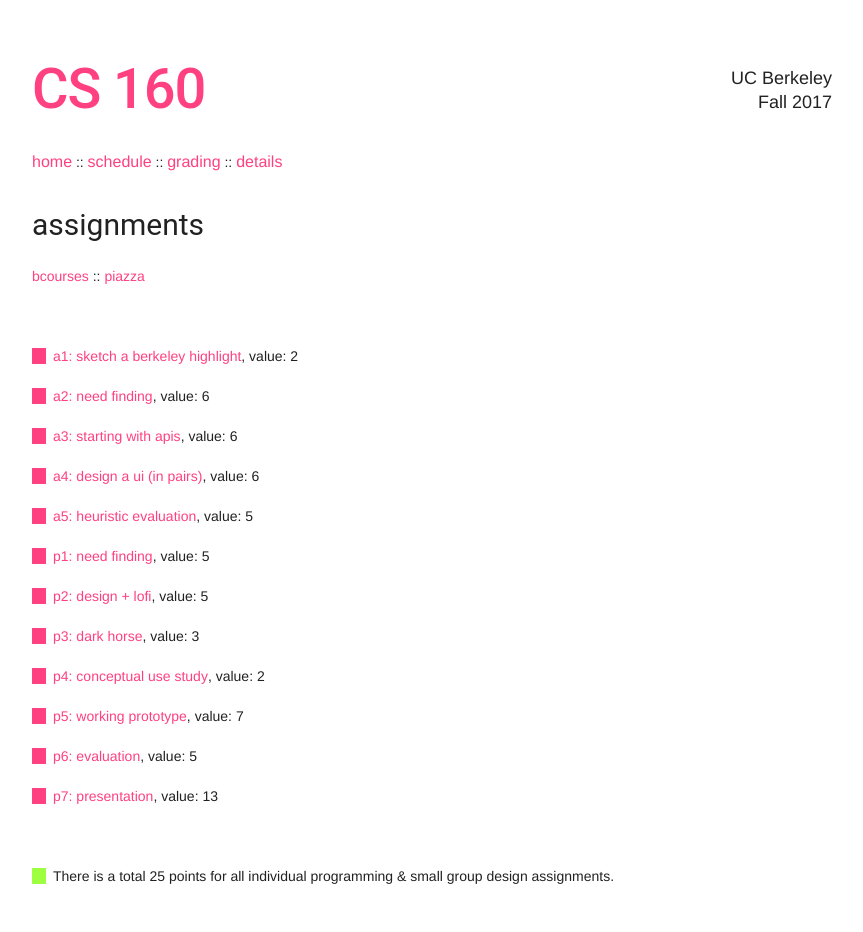
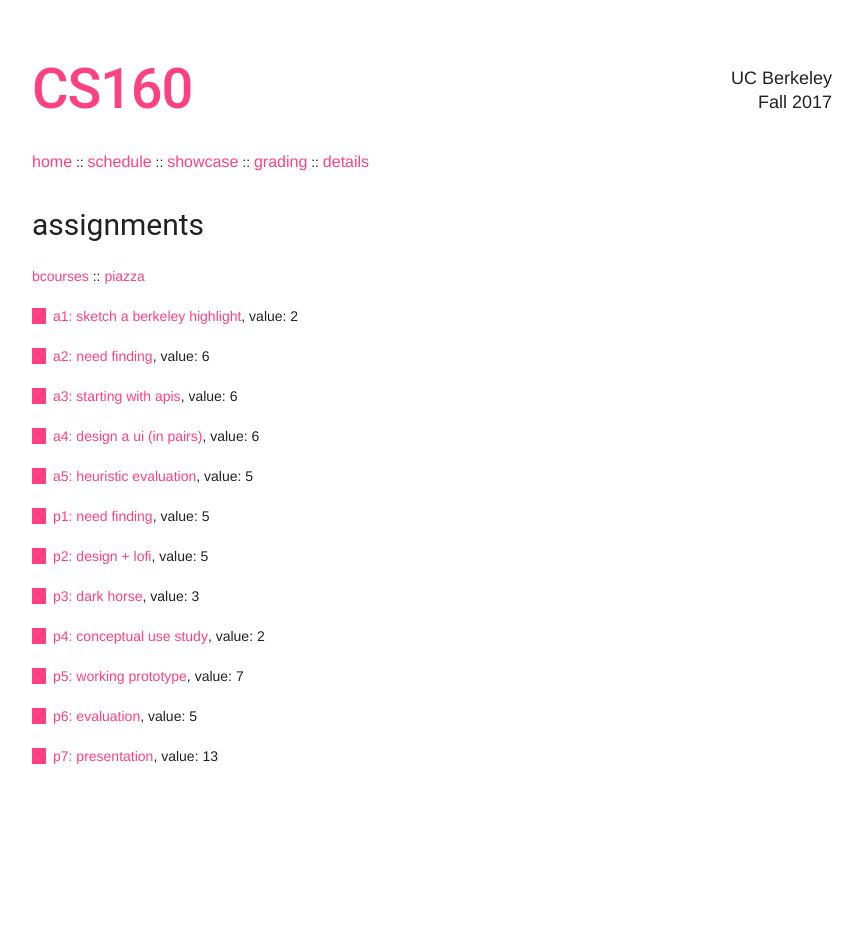
Before and after one commit to cs160-berkeley/website, a Jekyll site: the page built from assign.md, in a window 1280 px wide. Shown: the whole page, without its empty margins (208-1071 px from the left). Built offline with Jekyll 4.4.1, drawn with Linux system fonts in a browser that asks for light colours; after the commit the page ends 900 px from its top, so only the background shows below that.

Commit message:
adding showcase page

```diff
--- a/_config.yml
+++ b/_config.yml
@@ -1,4 +1,4 @@
-title: CS 160
+title: CS160
 desc: user interface development and design
 keywords: cs160, cs260a, berkeley, ui, hci, fall 2017
 permalink: pretty
--- a/_layouts/default.html
+++ b/_layouts/default.html
@@ -52,6 +52,7 @@
         <div class="nav">
           <a href="/" title="home">home</a> ::
           <a href="/schedule" title="schedule">schedule</a> ::
+          <a href="/showcase" title="schedule">showcase</a> ::
           <a href="/grading" title="grading">grading</a> ::
           <a href="/details" title="details">details</a>
         </div>
--- a/assign.md
+++ b/assign.md
@@ -5,17 +5,9 @@
 
 [bcourses][bcourses] :: [piazza][piazza]
 
-<br/>
-
 {% for s in site.data.assign %}
 <span class="schedule-item-due"><a href="{{ s.link }}" target="_blank">{{ s.name }}</a>, value: {{ s.valu }}</span>
 {% endfor %}
 
-<br/>
-
-<span class="schedule-item-out">
-There is a total 25 points for all individual programming & small group design assignments.
-</span>
-
 [bcourses]:https://bcourses.berkeley.edu/courses/1466271
 [piazza]:https://piazza.com/class/j6fjvh1geib77c
```
Also changed, not shown: showcase.md (added, +72 -0 lines), assets/images/jacobs.jpg (added).
